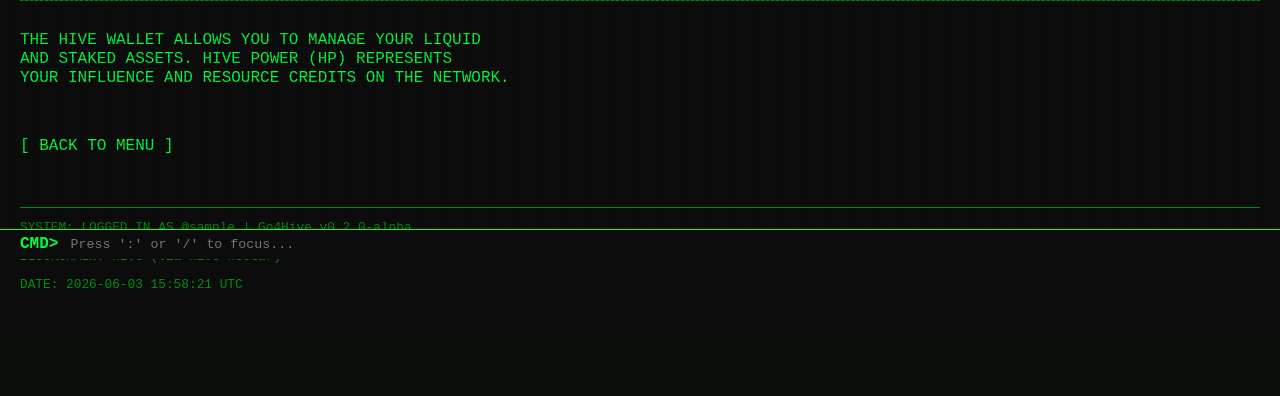
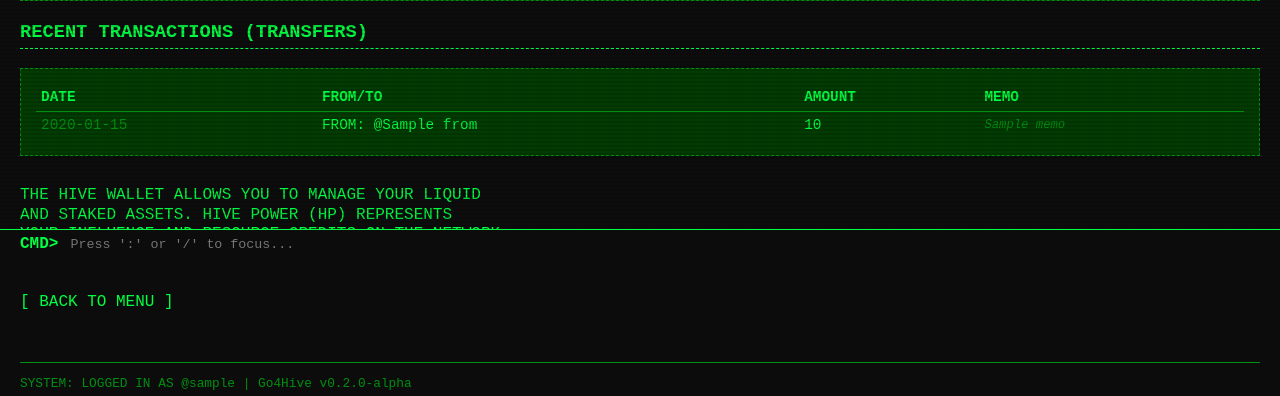
Before and after one commit to TheCrazyGM/go4hive, a Django app: template gopher/templates/gopher/wallet.html in a window 1280 px wide. Shown: the part 541-937 px from the top of the page. Before the commit the page ends 829 px from the top, so only its background shows below. Run offline with Django 5.2, Linux system fonts and the light colour scheme; tables that the repository leaves empty hold one stand-in row (values such as "Sample post"); the template is opened without the code that fills it: values that come from a table or form of the project are taken from there, most other values are stand-ins (such as "Sample title", 1, 10 or a date in 2020).

Commit message:
Feature: Add recent transaction history to Wallet Ledger

```diff
--- a/gopher/templates/gopher/wallet.html
+++ b/gopher/templates/gopher/wallet.html
@@ -24,7 +24,42 @@ RESOURCE CREDITS {{ wallet.resource_credits }}
 </pre>
     </div>
 
+    <h3>Recent Transactions (Transfers)</h3>
+    <div style="background-color: var(--highlight-color); padding: 15px; border: 1px dashed var(--dim-color);">
+        <table style="width: 100%; border-collapse: collapse; font-family: var(--font-family); font-size: 0.9em;">
+            <thead>
+                <tr style="border-bottom: 1px solid var(--dim-color); text-align: left;">
+                    <th style="padding: 5px;">DATE</th>
+                    <th style="padding: 5px;">FROM/TO</th>
+                    <th style="padding: 5px;">AMOUNT</th>
+                    <th style="padding: 5px;">MEMO</th>
+                </tr>
+            </thead>
+            <tbody>
+                {% for tx in wallet.history %}
+                    <tr style="border-bottom: 1px dotted var(--highlight-color);">
+                        <td style="padding: 5px; color: var(--dim-color);">{{ tx.timestamp|slice:":10" }}</td>
+                        <td style="padding: 5px;">
+                            {% if tx.from == wallet.name %}
+                                TO: <a href="/user/{{ tx.to }}/">@{{ tx.to }}</a>
+                            {% else %}
+                                FROM: <a href="/user/{{ tx.from }}/">@{{ tx.from }}</a>
+                            {% endif %}
+                        </td>
+                        <td style="padding: 5px; color: var(--text-color);">{{ tx.amount }}</td>
+                        <td style="padding: 5px; color: var(--dim-color); font-size: 0.85em; font-style: italic;">{{ tx.memo|truncatechars:30 }}</td>
+                    </tr>
+                {% empty %}
+                    <tr>
+                        <td colspan="4" style="padding: 10px; text-align: center;">NO RECENT TRANSFERS FOUND.</td>
+                    </tr>
+                {% endfor %}
+            </tbody>
+        </table>
+    </div>
+
     <div style="margin-top: 30px;">
+
     <pre>
 THE HIVE WALLET ALLOWS YOU TO MANAGE YOUR LIQUID
 AND STAKED ASSETS. HIVE POWER (HP) REPRESENTS
```
Also changed, not shown: gopher/services.py (+20 -2 lines).
